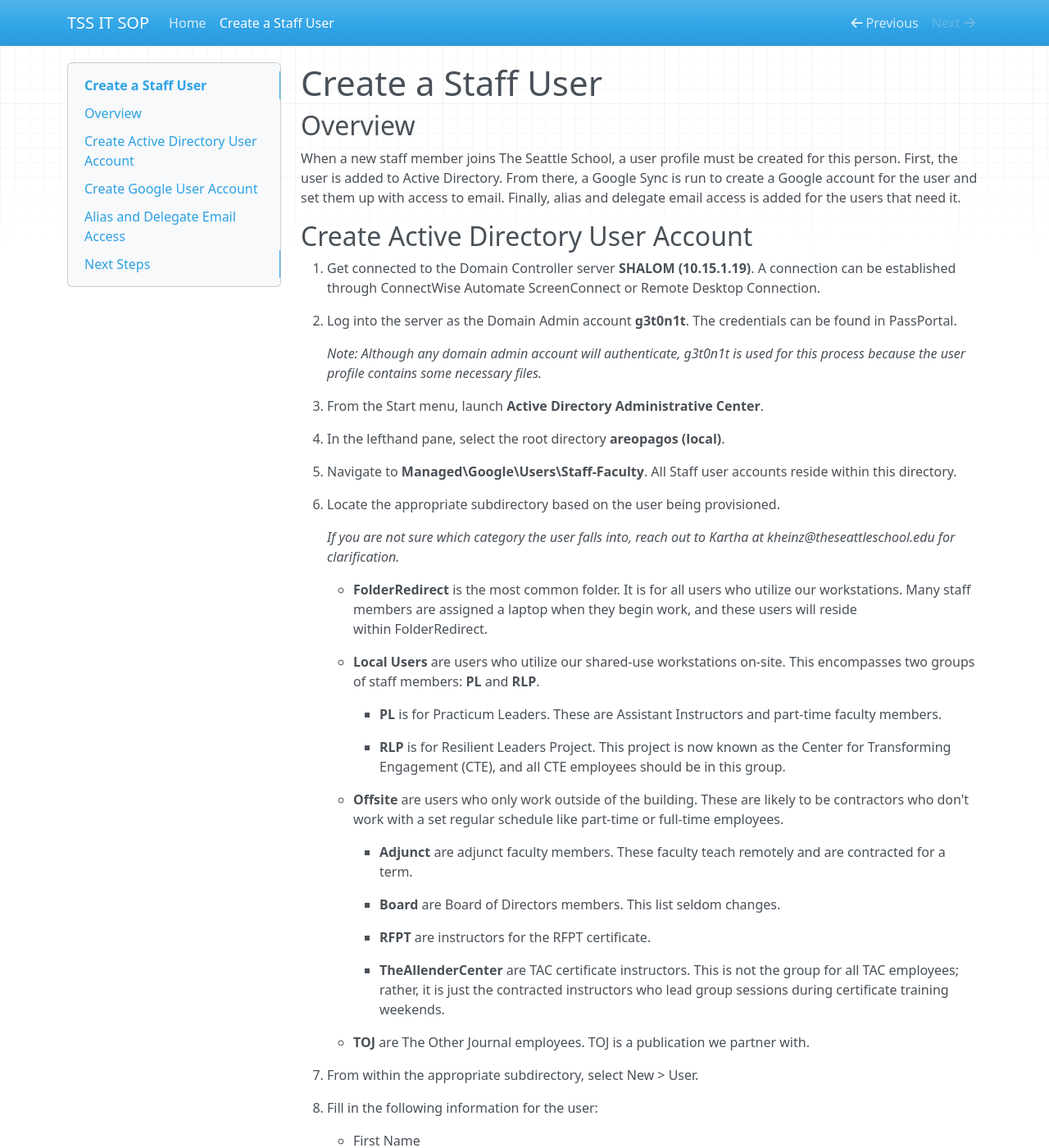
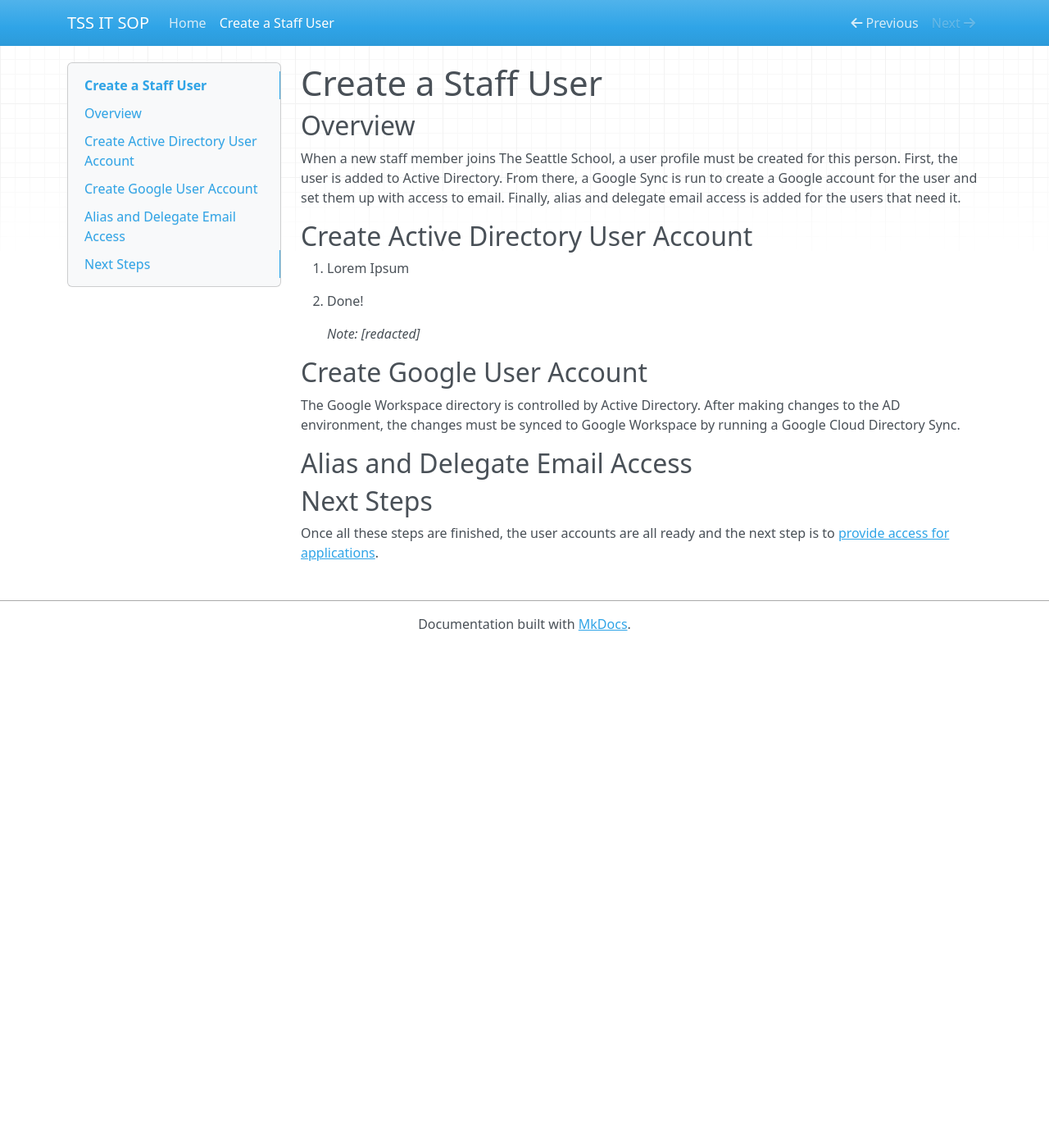
Before and after one commit to itstaff-tss/tss-it-sop-demo, an MkDocs documentation site: the page built from docs/create-staff.md, in a window 1280 px wide and 1400 px high. Shown: the whole window at 82% size. Built offline with MkDocs 1.6.1, drawn with Linux system fonts in a browser that asks for light colours; nearby versions of some CDN libraries; some of the changed text lies outside the part shown.

Commit message:
redacted

```diff
--- a/docs/create-staff.md
+++ b/docs/create-staff.md
@@ -6,108 +6,17 @@ When a new staff member joins The Seattle School, a user profile must be created
 
 ## Create Active Directory User Account
 
-1. Get connected to the Domain Controller server **SHALOM (10.15.1.19)**. A connection can be established through ConnectWise Automate ScreenConnect or Remote Desktop Connection.
+1. Lorem Ipsum
 
-2. Log into the server as the Domain Admin account **g3t0n1t**. The credentials can be found in PassPortal.
+2. Done!
 
-    *Note: Although any domain admin account will authenticate, g3t0n1t is used for this process because the user profile contains some necessary files.*
-
-3. From the Start menu, launch **Active Directory Administrative Center**.
-
-4. In the lefthand pane, select the root directory **areopagos (local)**.
-
-5. Navigate to **Managed\Google\Users\Staff-Faculty**. All Staff user accounts reside within this directory.
-
-6. Locate the appropriate subdirectory based on the user being provisioned.
-
-    *If you are not sure which category the user falls into, reach out to Kartha at kheinz@theseattleschool.edu for clarification.*
-
-    * **FolderRedirect** is the most common folder. It is for all users who utilize our workstations. Many staff members are assigned a laptop when they begin work, and these users will reside within FolderRedirect.
-
-    * **Local Users** are users who utilize our shared-use workstations on-site. This encompasses two groups of staff members: **PL** and **RLP**.
-
-        * **PL** is for Practicum Leaders. These are Assistant Instructors and part-time faculty members.
-
-        * **RLP** is for Resilient Leaders Project. This project is now known as the Center for Transforming Engagement (CTE), and all CTE employees should be in this group.
-
-    * **Offsite** are users who only work outside of the building. These are likely to be contractors who don't work with a set regular schedule like part-time or full-time employees.
-
-        * **Adjunct** are adjunct faculty members. These faculty teach remotely and are contracted for a term.
-
-        * **Board** are Board of Directors members. This list seldom changes.
-
-        * **RFPT** are instructors for the RFPT certificate.
-
-        * **TheAllenderCenter** are TAC certificate instructors. This is not the group for all TAC employees; rather, it is just the contracted instructors who lead group sessions during certificate training weekends.
-
-    * **TOJ** are The Other Journal employees. TOJ is a publication we partner with.
-
-7. From within the appropriate subdirectory, select New > User.
-
-8. Fill in the following information for the user:
-    * First Name
-    * Last Name
-    * User UPN logon
-        * Username format: `[first initial][last name]` e.g. dmcneil
-        * Choose theseattleschool.edu from the dropdown
-    * Password & Confirm Password
-        * This should be set to the Initial temporary password for newly created staff AD accounts (not student accounts) found in PassPortal
-    * Email Address
-        * This will look similar to the User UPN logon field. e.g. dmcneil@theseattleschool.edu
-        * This field is used for ADFS to connect to the user account to validate for apps i.e. Populi
-    * Department
-        * i.e. IT, HR, Admissions, etc.
-        * This field is used to sync to KnowBe4 security training
-    * Member Of
-        * This is determined by **MASTER_Staff_Provisioning**
-        * All users should be a member of Domain Users
-        * Google Drive Folder Edit Access is controlled by group objects beginning with role-
-        * Institutional Calendar access is controlled by group objects beginning with role-calendar-
-        * Dynamics users need to be added to DynamicBudgetUsers group
-        * Mail groups fall into four categories: Administrative Staff, Instructional Staff, Student Employee, and Allender Center Instructor
-            * There are further classifications within each mail group category, but some users just receive the parent group.
-            * Each of these groups is a member of AllStaff
-        * The group object for access to each network share for each department is listed in **MASTER_Staff_Provisioning** at the very top, e.g. AcademicsStaff for Academics department
-        * Click the Add... button, type each object name, then click Check Names to find each appropriate group, then click OK
-
-9. Click OK to create the user.
+    *Note: [redacted]*
 
 ## Create Google User Account
 
 The Google Workspace directory is controlled by Active Directory. After making changes to the AD environment, the changes must be synced to Google Workspace by running a Google Cloud Directory Sync.
 
-1. Ensure that you are still signed onto SHALOM as g3t0n1t.
-
-2. Ensure that a Network drive is mapped to **N:** from **\\axio\departments**. If not, map the drive with the following command in Command Prompt: `net use N: \\axio\departments`
-
-3. From the Start menu, expand the **Google Cloud Directory Sync** folder and launch **Configuration Manager**.
-
-4. From the menu bar, select *File > Open Recent...* and locate *N:\IT\Scripts\Active\Google\theseattleschool.edu-shalom.xml*.
-
-5. From the lefthand pane, click Sync.
-
-6. Check the box labeled **Clear cache**, then click **Simulate sync**. Wait for this process to finish and verify that the changes appear accurate.
-
-7. When you are ready to make the changes, close the simulation window and click **Sync & Apply Changes**. When asked to confirm, click **Yes**. Wait for the process to complete and verify again that the changes appear accurate.
-
 ## Alias and Delegate Email Access
-
-Refer to **MASTER_Staff_Provisioning** to determine if the new employee should have an email alias, or delegate access to an email account. If the user should have delegate email access, [refer to this document](/tss-it-sop/delegate-mailbox). If the user should have an email alias, follow these steps.
-
-*At the time of writing this document, the only email alias available is @theallendercenter.org. A new email alias will be available soon for @theotherjournal.com.*
-
-1. Log in to a Google Admin account at **admin.google.com**.
-
-2. Under Directory, click Users. Search for the user and click on their name.
-
-3. On the left side, click the **Add alternate emails** section.
-
-4. Fill in the following information:
-
-    * Alternate email: [the same username as their main email]
-    * Domain: [theallendercenter.org]
-
-5. Click **Save**.
 
 ## Next Steps
 
```
